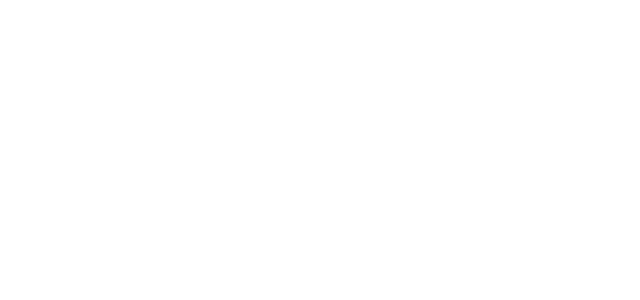
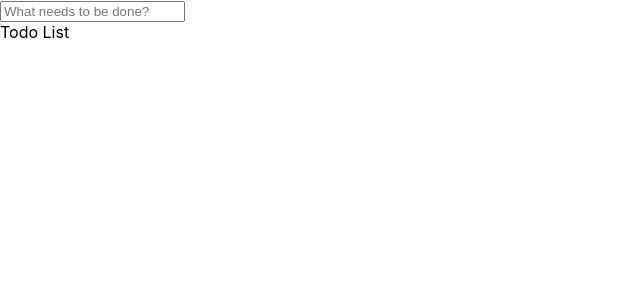
Before and after one commit to tomaszbakula/react-todo-app, a React (Create React App) app: page / in a window 1280 px wide. Shown: the top 300 px of the page, without its empty margins (0-640 px from the left). Built offline with nearby package versions, Linux system fonts and the light colour scheme; the HTML template or start-up script is replaced by a standard one.

Commit message:
Initiate comonents

```diff
--- a/src/App.js
+++ b/src/App.js
@@ -1,10 +1,13 @@
 import React, { Component } from 'react';
+import AddTodo from './components/AddTodo';
+import TodoList from './components/TodoList';
 
 class App extends Component {
   render() {
     return (
       <div className="App">
-
+        <AddTodo />
+        <TodoList />
       </div>
     );
   }
--- /dev/null
+++ b/src/components/AddTodo.js
@@ -0,0 +1,9 @@
+import React, { Component } from 'react';
+
+class AddTodo extends Component {
+    render() {
+        return <input placeholder="What needs to be done?" />
+    }
+}
+
+export default AddTodo;
--- /dev/null
+++ b/src/components/TodoList.js
@@ -0,0 +1,5 @@
+import React from 'react';
+
+const TodoList = () => <div>Todo List</div>;
+
+export default TodoList;
```
